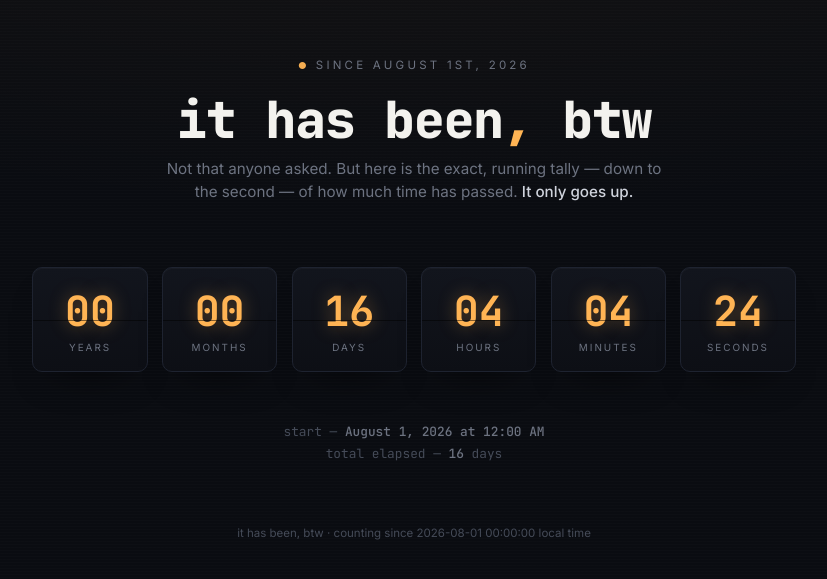
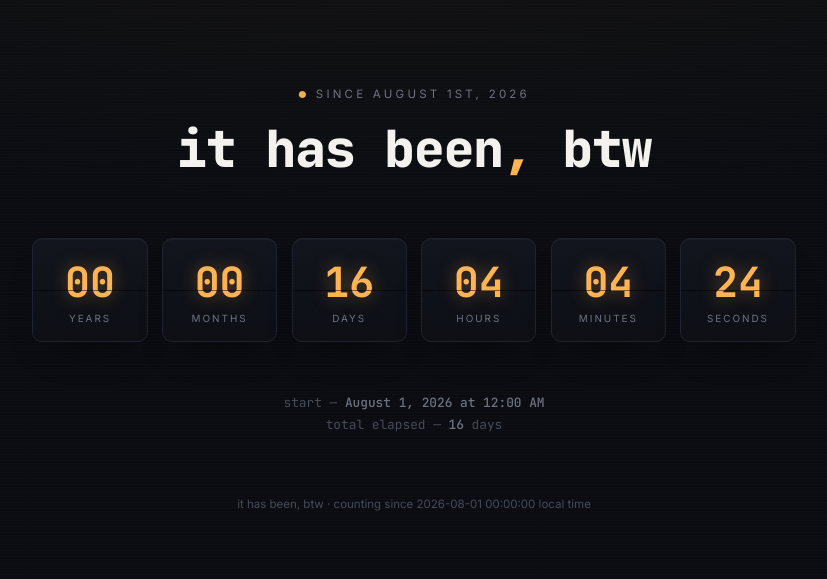
Before and after one commit to xkronusx/it-has-been-btw, a plain HTML site: page index.html in a window 1280 px wide. Shown: the part 101-680 px from the top of the page, without its empty margins (226-1053 px from the left). Drawn offline with Linux system fonts and the light colour scheme.

Commit message:
Fixed style and readme

```diff
--- a/index.html
+++ b/index.html
@@ -76,7 +76,7 @@
     font-weight: 800;
     font-size: clamp(1.8rem, 5vw, 3.2rem);
     letter-spacing: -0.02em;
-    margin: 0 0 0.3rem 0;
+    margin: 0 0 3.5rem 0;
     color: #f3f2ee;
     text-align: center;
   }
@@ -205,7 +205,6 @@
 
   <div class="eyebrow">since august 1st, 2026</div>
   <h1>it has been<span>,</span> btw</h1>
-  <p class="subtitle">Not that anyone asked. But here is the exact, running tally — down to the second — of how much time has passed. <strong>It only goes up.</strong></p>
 
   <div class="display" id="display">
     <div class="unit">
```
Also changed, not shown: 1 other file.
